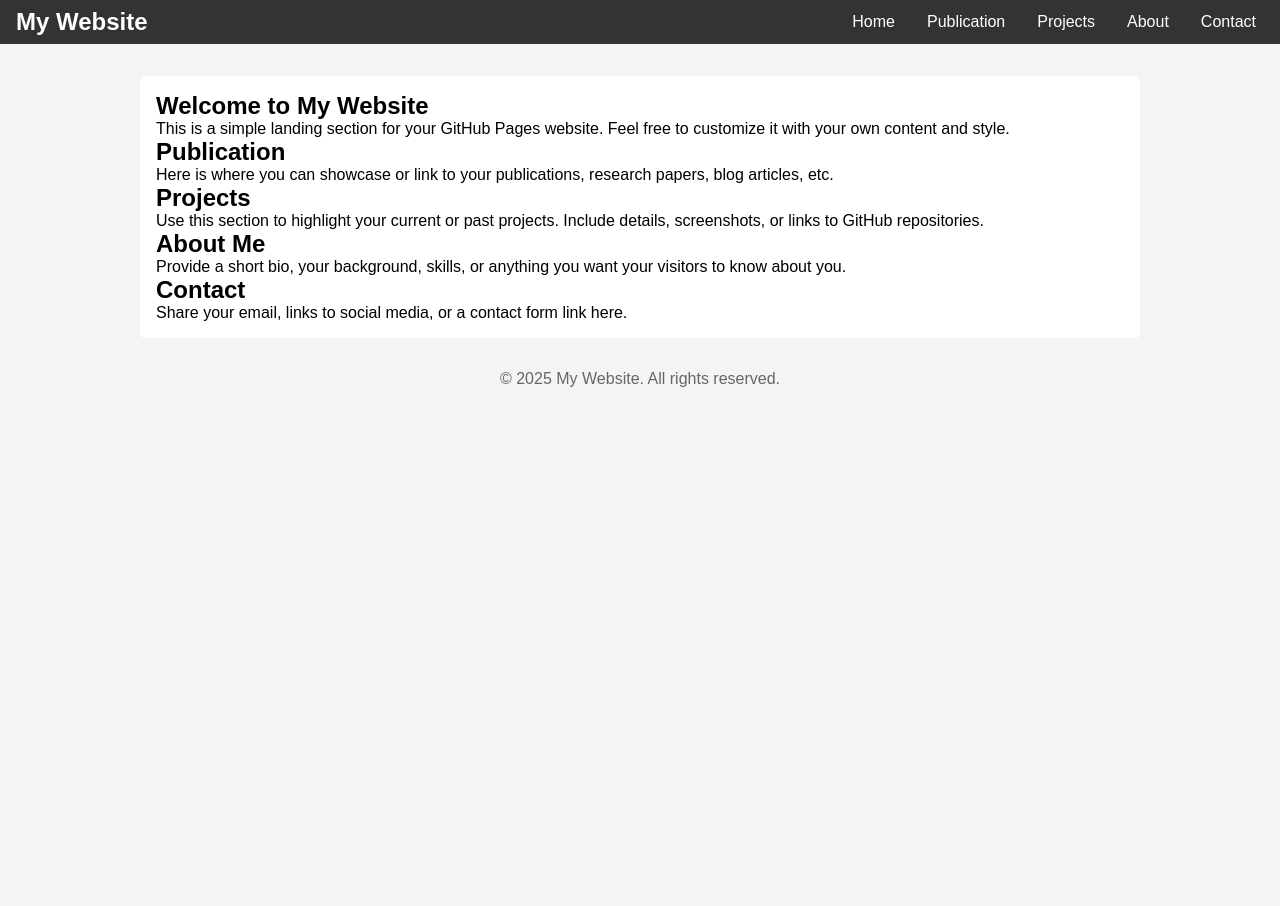
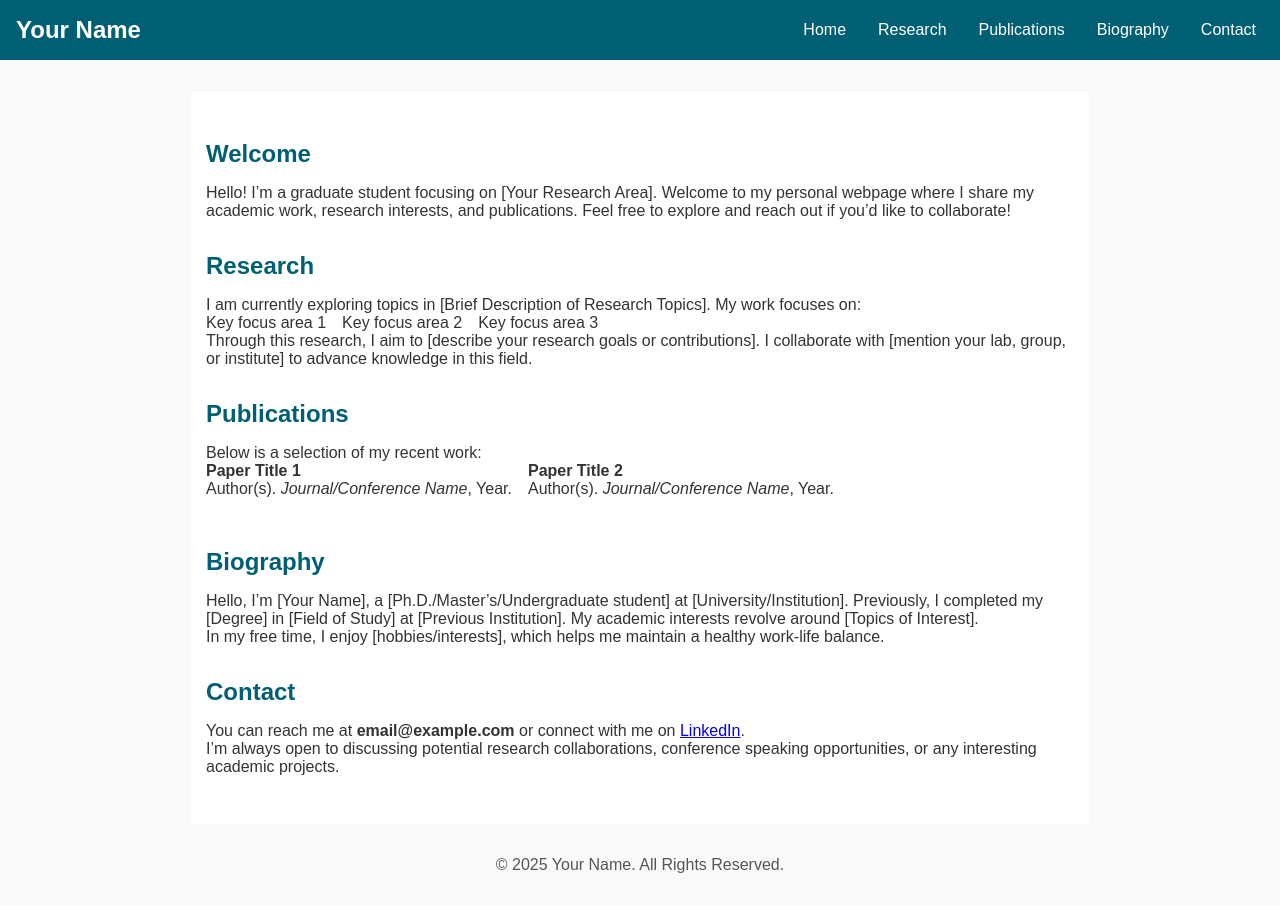
Before and after one commit to Sethup123/Personal-Webpage, a plain HTML site: page index.html in a window 1280 px wide. Before the commit the page ends 800 px from the top, so only its background shows below. Drawn offline with Linux system fonts and the light colour scheme.

Commit message:
Update index.html

```diff
--- a/index.html
+++ b/index.html
@@ -3,39 +3,34 @@
 <head>
   <meta charset="UTF-8" />
   <meta name="viewport" content="width=device-width, initial-scale=1.0"/>
-  <title>My GitHub Page</title>
+  <title>Research Student Webpage</title>
   <style>
-    /* Basic Reset */
+    /* Base Styles */
     * {
       margin: 0;
       padding: 0;
       box-sizing: border-box;
     }
-
-    /* Body Styles */
     body {
       font-family: Arial, sans-serif;
-      background: #f4f4f4;
+      background: #f9f9f9;
+      color: #333;
     }
 
-    /* Navbar Container */
+    /* Navbar */
     nav {
-      background: #333;
-      padding: 0.5rem 1rem;
+      background: #005f73; /* Customize to your preferred color */
+      padding: 1rem;
       display: flex;
       justify-content: space-between;
       align-items: center;
     }
-
-    /* Navbar Brand/Title */
     .brand {
       color: #fff;
       font-size: 1.5rem;
       text-decoration: none;
       font-weight: bold;
     }
-
-    /* Navbar Menu */
     ul {
       list-style: none;
       display: flex;
@@ -48,85 +43,134 @@
       transition: background 0.3s;
     }
     li a:hover {
-      background: #575757;
-      border-radius: 4px;
+      background: #0a9396; /* Hover color */
+      border-radius: 5px;
     }
 
-    /* Main content container */
+    /* Content Container */
     .content {
-      max-width: 1000px;
+      max-width: 900px;
       margin: 2rem auto;
       padding: 1rem;
       background: #fff;
       border-radius: 5px;
     }
+    section {
+      margin: 2rem 0;
+    }
+    section h2 {
+      margin-bottom: 1rem;
+      color: #005f73; /* Section heading color */
+    }
 
-    /* Footer Styles */
+    /* Footer */
     footer {
       text-align: center;
       margin: 2rem 0;
-      color: #666;
+      color: #555;
     }
   </style>
 </head>
 <body>
   <!-- Navigation Bar -->
   <nav>
-    <a href="#" class="brand">My Website</a>
+    <a href="#" class="brand">Your Name</a>
     <ul>
       <li><a href="#home">Home</a></li>
-      <li><a href="#publication">Publication</a></li>
-      <li><a href="#projects">Projects</a></li>
-      <li><a href="#about">About</a></li>
+      <li><a href="#research">Research</a></li>
+      <li><a href="#publications">Publications</a></li>
+      <li><a href="#biography">Biography</a></li>
       <li><a href="#contact">Contact</a></li>
     </ul>
   </nav>
 
   <!-- Main Content -->
   <div class="content">
+    <!-- Home Section -->
     <section id="home">
-      <h1>Welcome to My Website</h1>
+      <h2>Welcome</h2>
+      <p>Hello! I’m a graduate student focusing on [Your Research Area].
+         Welcome to my personal webpage where I share my academic work,
+         research interests, and publications. Feel free to explore and
+         reach out if you’d like to collaborate!</p>
+    </section>
+
+    <!-- Research Section -->
+    <section id="research">
+      <h2>Research</h2>
       <p>
-        This is a simple landing section for your GitHub Pages website.
-        Feel free to customize it with your own content and style.
+        I am currently exploring topics in [Brief Description of Research Topics].
+        My work focuses on:
+      </p>
+      <ul>
+        <li>Key focus area 1</li>
+        <li>Key focus area 2</li>
+        <li>Key focus area 3</li>
+      </ul>
+      <p>
+        Through this research, I aim to [describe your research goals or
+        contributions]. I collaborate with [mention your lab, group, or
+        institute] to advance knowledge in this field.
       </p>
     </section>
 
-    <section id="publication">
-      <h2>Publication</h2>
+    <!-- Publications Section -->
+    <section id="publications">
+      <h2>Publications</h2>
+      <p>Below is a selection of my recent work:</p>
+      <ul>
+        <li>
+          <strong>Paper Title 1</strong><br />
+          Author(s). <em>Journal/Conference Name</em>, Year.
+          <br />
+          <a href="https://example.com" target="_blank" rel="noopener noreferrer">
+            [Link to PDF or journal]
+          </a>
+        </li>
+        <li>
+          <strong>Paper Title 2</strong><br />
+          Author(s). <em>Journal/Conference Name</em>, Year.
+          <br />
+          <a href="https://example.com" target="_blank" rel="noopener noreferrer">
+            [Link to PDF or journal]
+          </a>
+        </li>
+        <!-- Add more publications as needed -->
+      </ul>
+    </section>
+
+    <!-- Biography Section -->
+    <section id="biography">
+      <h2>Biography</h2>
       <p>
-        Here is where you can showcase or link to your publications,
-        research papers, blog articles, etc.
+        Hello, I’m [Your Name], a [Ph.D./Master’s/Undergraduate student] at
+        [University/Institution]. Previously, I completed my [Degree] in
+        [Field of Study] at [Previous Institution]. My academic interests
+        revolve around [Topics of Interest].
+      </p>
+      <p>
+        In my free time, I enjoy [hobbies/interests], which helps me
+        maintain a healthy work-life balance.
       </p>
     </section>
 
-    <section id="projects">
-      <h2>Projects</h2>
-      <p>
-        Use this section to highlight your current or past projects.
-        Include details, screenshots, or links to GitHub repositories.
-      </p>
-    </section>
-
-    <section id="about">
-      <h2>About Me</h2>
-      <p>
-        Provide a short bio, your background, skills, or anything you
-        want your visitors to know about you.
-      </p>
-    </section>
-
+    <!-- Contact Section -->
     <section id="contact">
       <h2>Contact</h2>
+      <p>You can reach me at <strong>email@example.com</strong>
+         or connect with me on
+         <a href="https://www.linkedin.com" target="_blank" rel="noopener noreferrer">LinkedIn</a>.
+      </p>
       <p>
-        Share your email, links to social media, or a contact form link here.
+        I’m always open to discussing potential research collaborations,
+        conference speaking opportunities, or any interesting academic projects.
       </p>
     </section>
   </div>
 
   <!-- Footer -->
   <footer>
-    &copy; 2025 My Website. All rights reserved.
+    &copy; 2025 Your Name. All Rights Reserved.
   </footer>
 </body>
 </html>
```
